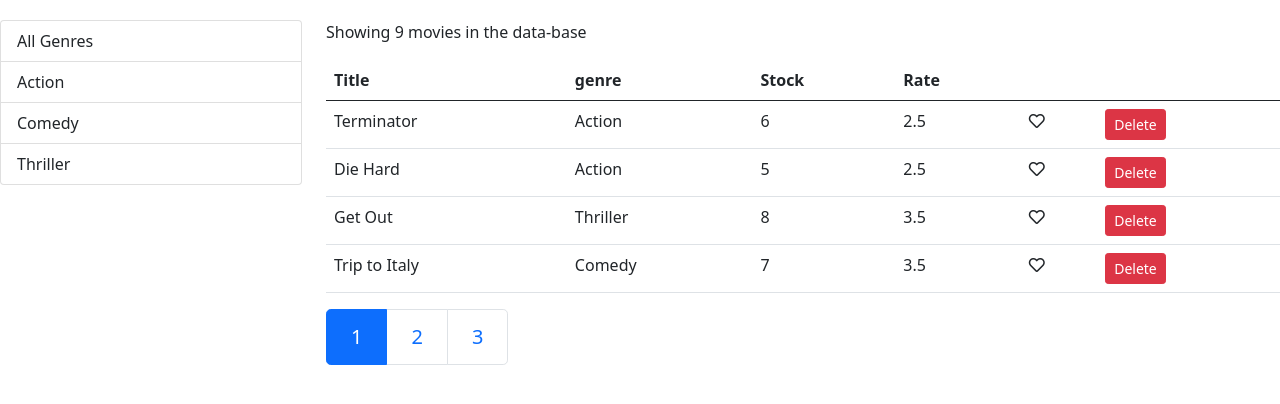
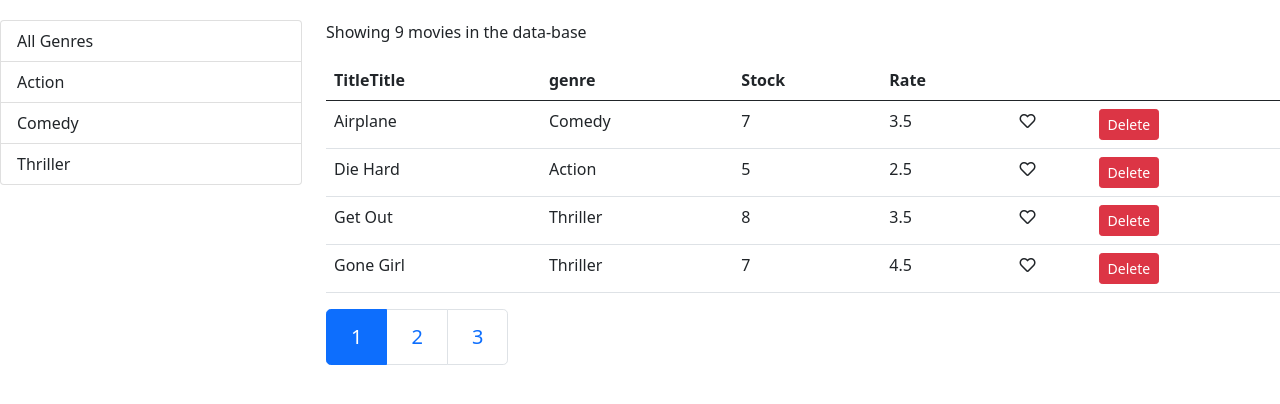
Before and after one commit to iGotABadIdea/Movie-Renting-app, a React (Create React App) app: page / in a window 1280 px wide. Shown: the top 404 px of the page. Built offline with nearby package versions, Linux system fonts and the light colour scheme.

Commit message:
sorting added

```diff
--- a/src/components/common/listGroup.jsx
+++ b/src/components/common/listGroup.jsx
@@ -1,4 +1,4 @@
- import React, { Component } from 'react';
+ import React from 'react';
 const ListGroup = (props) => {
     const {items,textProperty,valueProperty,selectedItem,onItemSelect} = props;
 
--- a/src/components/movies.jsx
+++ b/src/components/movies.jsx
@@ -2,19 +2,20 @@
 import { getMovies } from "../services/fakeMovieService";
 import { getGenres } from '../services/fakeGenreService';
 import MoviesTable from './moviesTable'
-
 import Pagination from './common/pagination'
 import {paginate} from '../utils/paginate';
 import ListGroup from './common/listGroup'
+import _ from 'lodash';
 class Movies extends Component {
     state = {
         movies:[],
         genres:[],
         pageSize:4,
         currentPage:1,
+        sortColumn:{path:'title', order:'asc'}
      };
      componentDidMount() {
-       const genres=[{name:"All Genres"},...getGenres()];
+       const genres=[{_id:"", name:"All Genres"},...getGenres()];
        this.setState({movies:getMovies(),genres});
      }
      handleDelete=movie=>{
@@ -33,13 +34,24 @@
      };
      handleGenreSelect=genre=>{
        this.setState({selectedGenre:genre, currentPage:1});
-     }
+     };
+     handleSort=path=>{
+       const sortColumn={...this.state.sortColumn};
+       if(sortColumn.path===path)
+       sortColumn.order=sortColumn.order==='asc'? 'desc': 'asc';
+       else {
+       sortColumn.path=path;
+       sortColumn.order='asc';
+       }
+       this.setState({sortColumn});
+    };
     render() {
       const {length:count}=this.state.movies;
-      const {pageSize,currentPage,genres,selectedGenre,movies:allMovies}=this.state;
+      const {pageSize,currentPage,sortColumn,genres,selectedGenre,movies:allMovies}=this.state;
       if(count===0) return <p>There are no Movies in the data base</p>
       const filtered=selectedGenre && selectedGenre._id ? allMovies.filter(m=>m.genre._id===selectedGenre._id):allMovies;
-      const movies=paginate(filtered,currentPage,pageSize)
+      const sorted=_.orderBy(filtered,[sortColumn.path],[sortColumn.order])
+      const movies=paginate(sorted,currentPage,pageSize)
         return (
               <div className='row'>
           <div className="col-3">
@@ -50,7 +62,11 @@
           </div>
            <div className="col">
              <p>Showing {filtered.length} movies in the data-base</p>
-             <MoviesTable movies={movies} onLike={this.handleLike} onDelete={this.handleDelete}/>
+             <MoviesTable
+             movies={movies}
+             onLike={this.handleLike}
+             onDelete={this.handleDelete}
+             onSort={this.handleSort}/>
 
 
 <Pagination itemsCount={filtered.length} pageSize={pageSize} onPageChange={this.handlePageChange}
--- a/src/components/moviesTable.jsx
+++ b/src/components/moviesTable.jsx
@@ -1,15 +1,15 @@
 import React from 'react';
 import Like from './common/like';
 const MoviesTable = (props) => {
-    const {movies,onDelete,onLike} = props;
+    const {movies,onDelete,onLike,onSort} = props;
     return (
         <table className="table table-hover">
   <thead>
     <tr>
-      <th scope="col">Title</th>
-      <th scope="col">genre</th>
-      <th scope="col">Stock</th>
-      <th scope="col">Rate</th>
+      <th onClick={()=>onSort('title')} scope="col"><span className="tableTitle">Title</span>Title</th>
+      <th onClick={()=>onSort('genre.name')} scope="col">genre</th>
+      <th onClick={()=>onSort('numberInStock')} scope="col">Stock</th>
+      <th onClick={()=>onSort('dailyRentalrate')} scope="col">Rate</th>
       <th/>
       <th/>
     </tr>
```
Also changed, not shown: src/App.css (line endings or trailing spaces).
